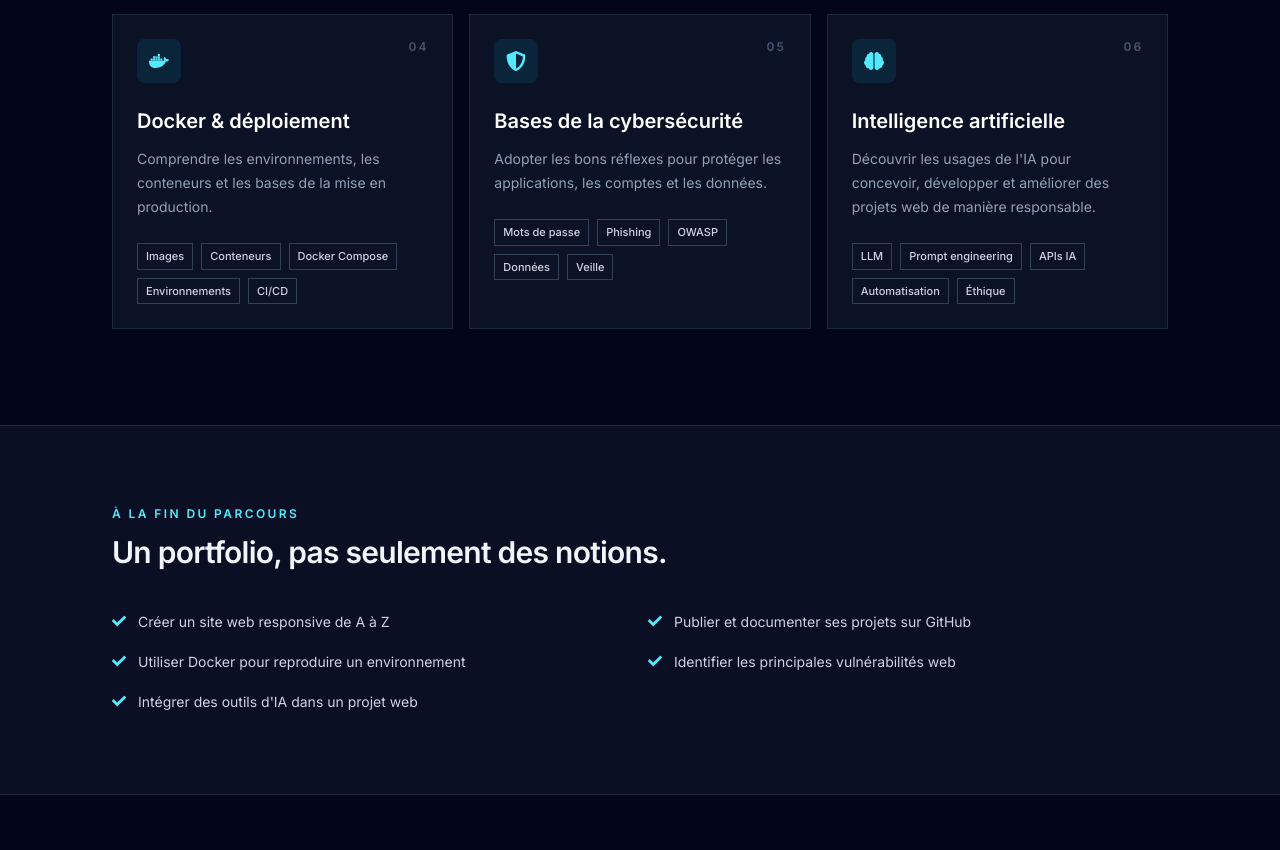
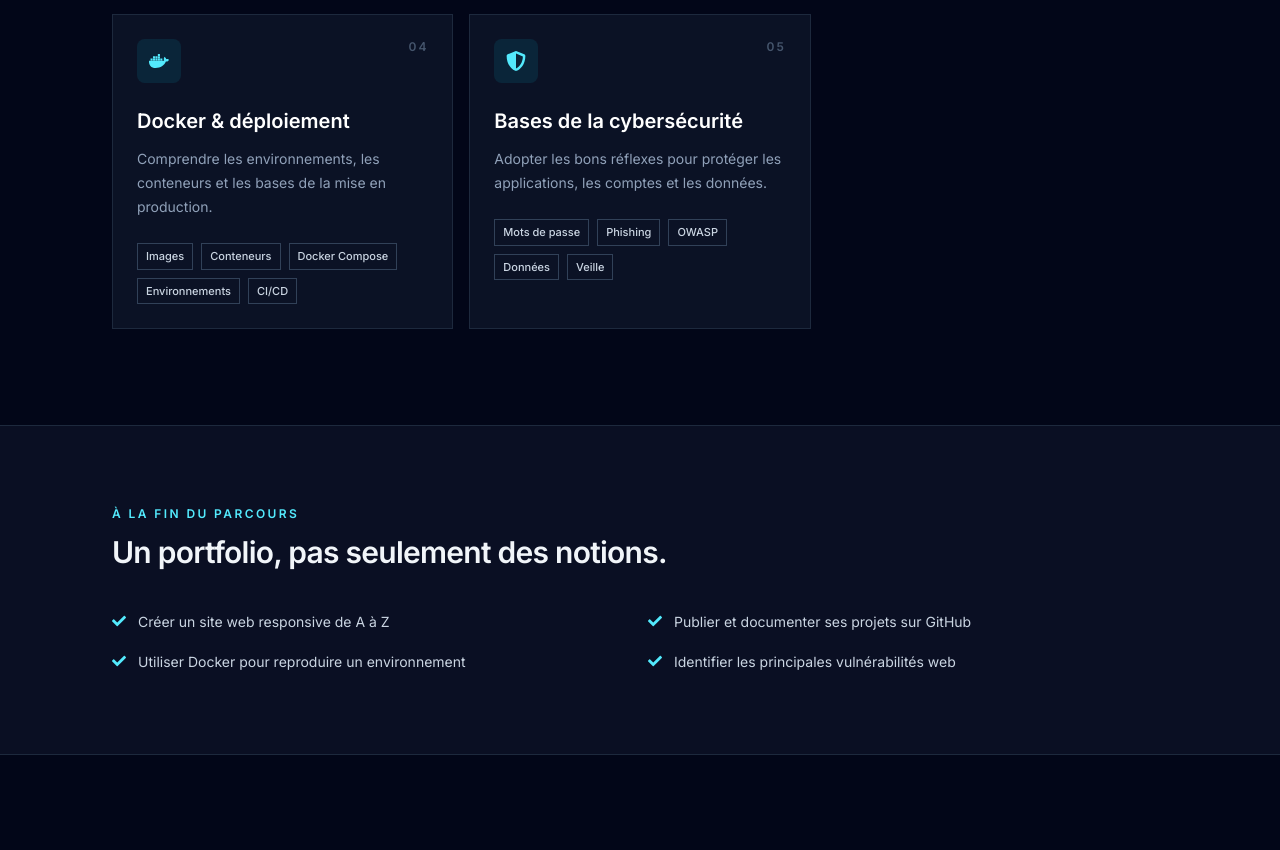
Before and after one commit to MattCornicDev/aom-technologies, a Next.js app: page /formation in a window 1280 px wide. Shown: the part 1419-2269 px from the top of the page. Built offline with nearby package versions, Linux system fonts and the light colour scheme.

Commit message:
Revert "Ajout de l'IA à la formation"
This reverts commit 2cf5a97a8f50526a6eb6fffdbcba664ab350d4f9.

```diff
--- a/app/formation/page.tsx
+++ b/app/formation/page.tsx
@@ -7,7 +7,6 @@ import {
   FaDocker,
   FaShieldAlt,
   FaMobileAlt,
-  FaBrain,
   FaArrowRight,
   FaCheck,
 } from "react-icons/fa";
@@ -53,14 +52,6 @@ const modules = [
       "Adopter les bons réflexes pour protéger les applications, les comptes et les données.",
     technologies: ["Mots de passe", "Phishing", "OWASP", "Données", "Veille"],
   },
-  {
-    icon: FaBrain,
-    number: "06",
-    title: "Intelligence artificielle",
-    description:
-      "Découvrir les usages de l'IA pour concevoir, développer et améliorer des projets web de manière responsable.",
-    technologies: ["LLM", "Prompt engineering", "APIs IA", "Automatisation", "Éthique"],
-  },
 ];
 
 const outcomes = [
@@ -68,13 +59,12 @@ const outcomes = [
   "Publier et documenter ses projets sur GitHub",
   "Utiliser Docker pour reproduire un environnement",
   "Identifier les principales vulnérabilités web",
-  "Intégrer des outils d'IA dans un projet web",
 ];
 
 export const metadata = {
   title: "Formation web, mobile & cybersécurité | AOM Technologies",
   description:
-    "Formations pratiques en développement web, web mobile, Git, GitHub, Docker, IA et cybersécurité.",
+    "Formations pratiques en développement web, web mobile, Git, GitHub, Docker et cybersécurité.",
 };
 
 export default function FormationPage() {
```
